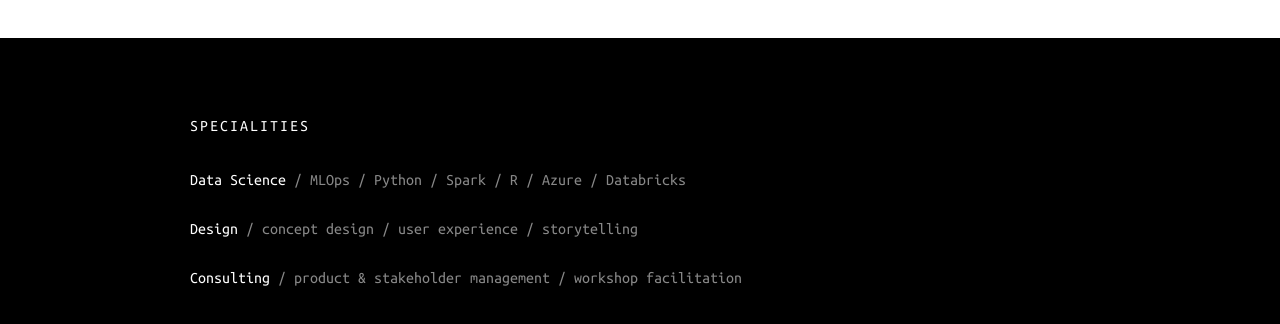
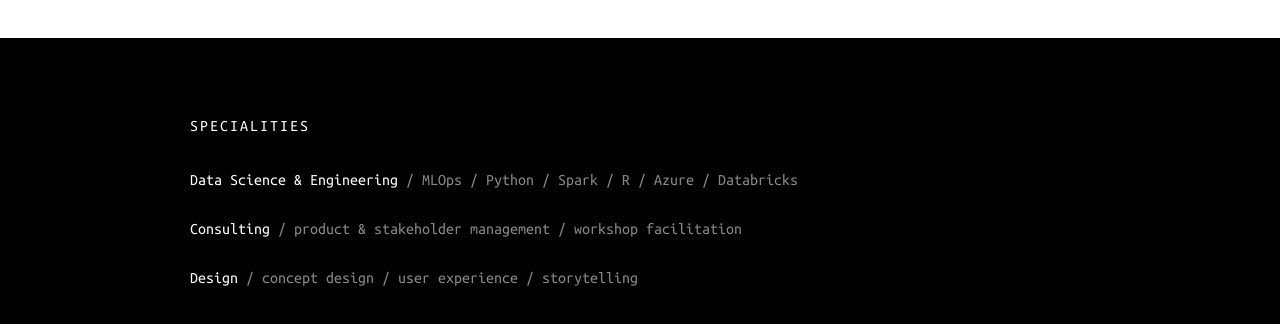
Before and after one commit to lucavh/lucaverhees-nl, a website: page index.html in a window 1280 px wide. Shown: the part 568-892 px from the top of the page. Drawn offline with Linux system fonts and the light colour scheme.

Commit message:
fixing bio

```diff
--- a/index.html
+++ b/index.html
@@ -103,16 +103,16 @@
         <h2>Specialities</h2>
         <ul>
           <li>
-            <span class="highlight">Data Science</span>
+            <span class="highlight">Data Science & Engineering</span>
             / MLOps / Python / Spark / R / Azure / Databricks
+          </li>
+          <li>
+            <span class="highlight">Consulting</span>
+             / product & stakeholder management / workshop facilitation
           </li>
           <li>
             <span class="highlight">Design</span>
              / concept design / user experience / storytelling
-          </li>
-          <li>
-            <span class="highlight">Consulting</span>
-             / product & stakeholder management / workshop facilitation
           </li>
         </ul>
       </div>
```
